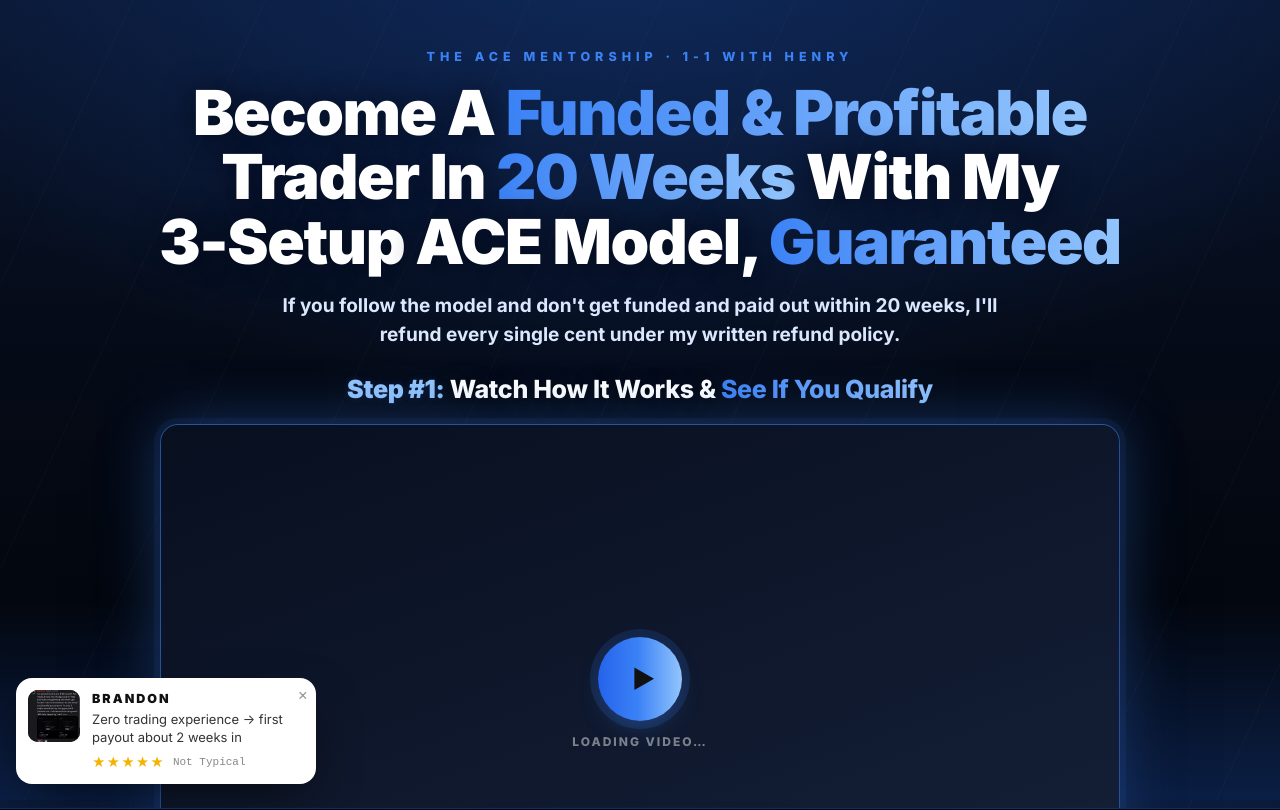
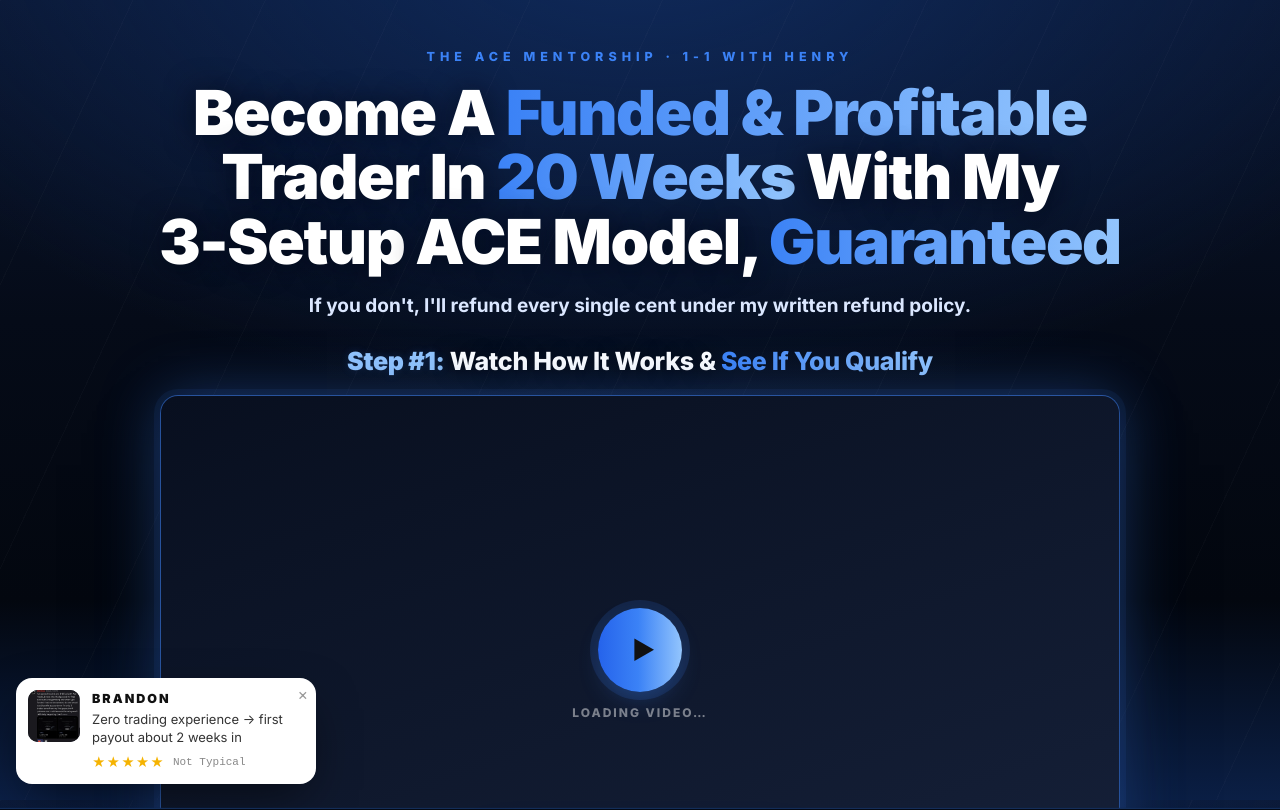
Before and after one commit to eliascroesus/andersenfunnel, a plain HTML site: page apply/index.html in a window 1280 px wide. Shown: the top 810 px of the page. Drawn offline with Linux system fonts and the light colour scheme.

Commit message:
Apply: shorter guarantee subheadline
Co-Authored-By: Claude Opus 5.5 <noreply@anthropic.com>
Claude-Session: https://claude.ai/code/session_015aTEPZErDZv4g47zhVwhAZ

```diff
--- a/apply/index.html
+++ b/apply/index.html
@@ -30,7 +30,7 @@
   <div class="wrap">
     <div class="eyebrow">The ACE Mentorship · 1-1 With Henry</div>
     <h1>Become A <span class="accent">Funded &amp; Profitable</span> Trader In <span class="accent">20 Weeks</span> With My <span class="nowrap">3-Setup</span> ACE Model, <span class="accent">Guaranteed</span></h1>
-    <p class="guarantee-line">If you follow the model and don't get funded and paid out within 20 weeks, I'll refund every single cent under my written refund policy.</p>
+    <p class="guarantee-line">If you don't, I'll refund every single cent under my written refund policy.</p>
     <h2 class="step-h"><b>Step #1:</b> Watch How It Works &amp; <span class="accent">See If You Qualify</span></h2>
     <div class="vslframe" id="vsl">
       <div class="vph"><span class="play"><svg viewBox="0 0 24 24" fill="currentColor"><path d="M6 4l14 8-14 8z"/></svg></span><span class="vtxt">Loading video…</span></div>
```
